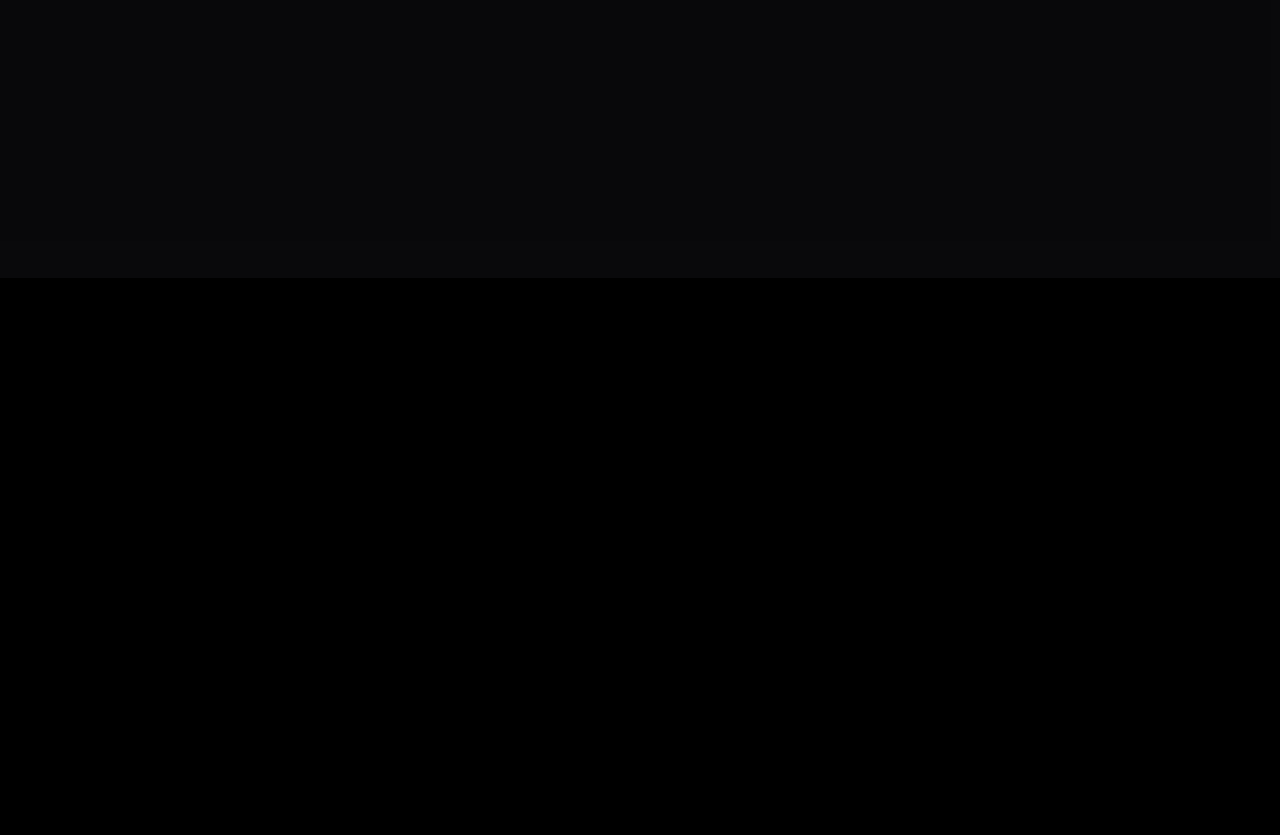
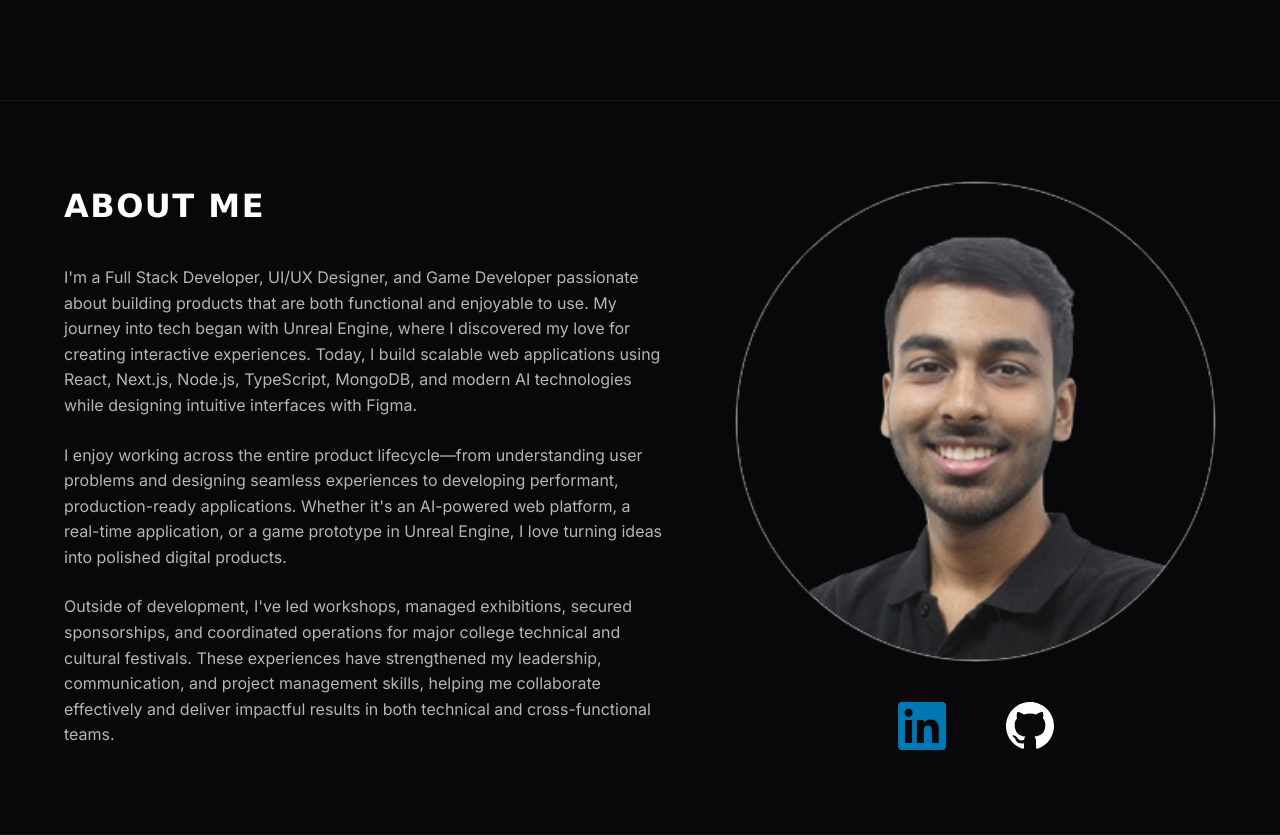
Before and after one commit to interterrestrial/Deepak-Portfolio, a Next.js app: page / in a window 1280 px wide. Shown: the part 522-1357 px from the top of the page. Before the commit the page ends 800 px from the top, so only its background shows below. Built offline with nearby package versions, Linux system fonts and the light colour scheme; a web font is replaced by a local one.

Commit message:
About Section

```diff
--- a/src/app/page.tsx
+++ b/src/app/page.tsx
@@ -1,10 +1,12 @@
 import Hero from "@/components/Hero";
+import About from "@/components/About";
 import styles from "./page.module.css";
 
 export default function Home() {
   return (
     <main className={styles.main}>
       <Hero />
+      <About />
     </main>
   );
 }
--- /dev/null
+++ b/src/components/About.module.css
@@ -0,0 +1,86 @@
+.aboutSection {
+  width: 100%;
+  display: flex;
+  justify-content: center;
+  padding: 80px 0;
+  margin-top: 100px;
+  border-top: 1px solid rgba(255, 255, 255, 0.05);
+  border-bottom: 1px solid rgba(255, 255, 255, 0.05);
+  background-color: transparent;
+}
+
+.contentWrapper {
+  width: 1238px;
+  max-width: 90vw;
+  display: flex;
+  justify-content: space-between;
+  align-items: center;
+  gap: 60px;
+}
+
+.textContent {
+  flex: 1;
+  max-width: 600px;
+}
+
+.heading {
+  font-family: Verdana, sans-serif;
+  font-size: 32px;
+  font-weight: 700;
+  color: #FFFFFF;
+  margin-bottom: 40px;
+  letter-spacing: 1.5px;
+  text-transform: uppercase;
+}
+
+.paragraphs {
+  display: flex;
+  flex-direction: column;
+  gap: 24px;
+}
+
+.paragraphs p {
+  font-family: var(--font-inter), sans-serif;
+  font-size: 16px;
+  line-height: 1.6;
+  color: rgba(255, 255, 255, 0.7);
+  margin: 0;
+}
+
+.imageContent {
+  display: flex;
+  flex-direction: column;
+  align-items: center;
+  gap: 40px;
+}
+
+.imageContainer {
+  width: 481px;
+  height: 481px;
+  border-radius: 50%;
+  border: 1px solid rgba(255, 255, 255, 0.2);
+  overflow: hidden;
+  display: flex;
+  align-items: center;
+  justify-content: center;
+}
+
+.profileImage {
+  width: 100%;
+  height: 100%;
+  object-fit: cover;
+}
+
+.socialIcons {
+  display: flex;
+  gap: 60px;
+}
+
+.icon {
+  transition: transform 0.2s ease, opacity 0.2s ease;
+}
+
+.icon:hover {
+  transform: scale(1.1);
+  opacity: 0.8;
+}
--- /dev/null
+++ b/src/components/About.tsx
@@ -0,0 +1,56 @@
+import Image from "next/image";
+import styles from "./About.module.css";
+import profilePic from "../images/Ellipse 1.png";
+
+const LinkedinIcon = ({ size, color, className }: { size: number, color: string, className: string }) => (
+  <svg xmlns="http://www.w3.org/2000/svg" viewBox="0 0 24 24" width={size} height={size} fill={color} className={className}>
+    <path d="M22.23 0H1.77C.79 0 0 .77 0 1.72v20.56C0 23.23.79 24 1.77 24h20.46c.98 0 1.77-.77 1.77-1.72V1.72C24 .77 23.2 0 22.23 0zM7.06 20.45H3.56V9h3.5v11.45zM5.31 7.44c-1.13 0-2.04-.9-2.04-2.02 0-1.1.91-2 2.04-2 1.14 0 2.05.9 2.05 2 0 1.12-.91 2.02-2.05 2.02zM20.45 20.45h-3.5v-5.6c0-1.34-.03-3.06-1.87-3.06-1.87 0-2.15 1.46-2.15 2.96v5.7h-3.5V9h3.36v1.56h.05c.47-.89 1.62-1.83 3.33-1.83 3.56 0 4.22 2.34 4.22 5.38v6.34z" />
+  </svg>
+);
+
+const GithubIcon = ({ size, color, className }: { size: number, color: string, className: string }) => (
+  <svg xmlns="http://www.w3.org/2000/svg" viewBox="0 0 24 24" width={size} height={size} fill={color} className={className}>
+    <path d="M12 0c-6.626 0-12 5.373-12 12 0 5.302 3.438 9.8 8.207 11.387.599.111.793-.261.793-.577v-2.234c-3.338.726-4.033-1.416-4.033-1.416-.546-1.387-1.333-1.756-1.333-1.756-1.089-.745.083-.729.083-.729 1.205.084 1.839 1.237 1.839 1.237 1.07 1.834 2.807 1.304 3.492.997.107-.775.418-1.305.762-1.604-2.665-.305-5.467-1.334-5.467-5.931 0-1.311.469-2.381 1.236-3.221-.124-.303-.535-1.524.117-3.176 0 0 1.008-.322 3.301 1.23.957-.266 1.983-.399 3.003-.404 1.02.005 2.047.138 3.006.404 2.291-1.552 3.297-1.23 3.297-1.23.653 1.653.242 2.874.118 3.176.77.84 1.235 1.911 1.235 3.221 0 4.609-2.807 5.624-5.479 5.921.43.372.823 1.102.823 2.222v3.293c0 .319.192.694.801.576 4.765-1.589 8.199-6.086 8.199-11.386 0-6.627-5.373-12-12-12z" />
+  </svg>
+);
+
+export default function About() {
+  return (
+    <section id="about" className={styles.aboutSection}>
+      <div className={styles.contentWrapper}>
+        <div className={styles.textContent}>
+          <h2 className={styles.heading}>ABOUT ME</h2>
+          <div className={styles.paragraphs}>
+            <p>
+              I'm a Full Stack Developer, UI/UX Designer, and Game Developer passionate about building products that are both functional and enjoyable to use. My journey into tech began with Unreal Engine, where I discovered my love for creating interactive experiences. Today, I build scalable web applications using React, Next.js, Node.js, TypeScript, MongoDB, and modern AI technologies while designing intuitive interfaces with Figma.
+            </p>
+            <p>
+              I enjoy working across the entire product lifecycle—from understanding user problems and designing seamless experiences to developing performant, production-ready applications. Whether it's an AI-powered web platform, a real-time application, or a game prototype in Unreal Engine, I love turning ideas into polished digital products.
+            </p>
+            <p>
+              Outside of development, I've led workshops, managed exhibitions, secured sponsorships, and coordinated operations for major college technical and cultural festivals. These experiences have strengthened my leadership, communication, and project management skills, helping me collaborate effectively and deliver impactful results in both technical and cross-functional teams.
+            </p>
+          </div>
+        </div>
+
+        <div className={styles.imageContent}>
+          <div className={styles.imageContainer}>
+            <Image
+              src={profilePic}
+              alt="Deepak Mishra"
+              className={styles.profileImage}
+            />
+          </div>
+          <div className={styles.socialIcons}>
+            <a href="https://www.linkedin.com/deepak-kmr-mishra" target="_blank" rel="noopener noreferrer">
+              <LinkedinIcon size={48} className={styles.icon} color="#0077b5" />
+            </a>
+            <a href="https://github.com/interterrestrial" target="_blank" rel="noopener noreferrer">
+              <GithubIcon size={48} className={styles.icon} color="#ffffff" />
+            </a>
+          </div>
+        </div>
+      </div>
+    </section>
+  );
+}
```
